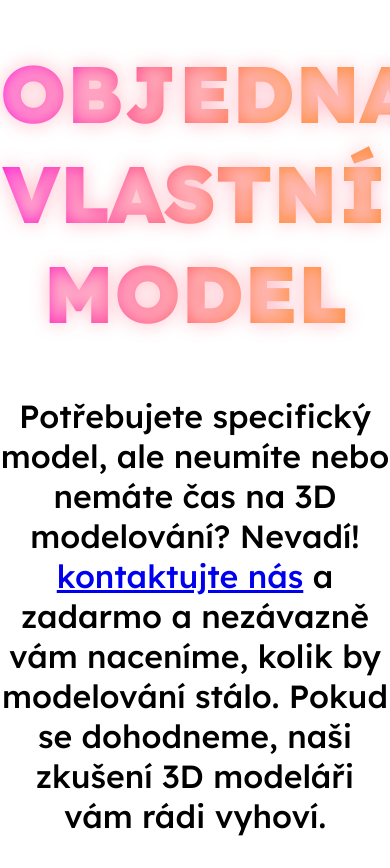
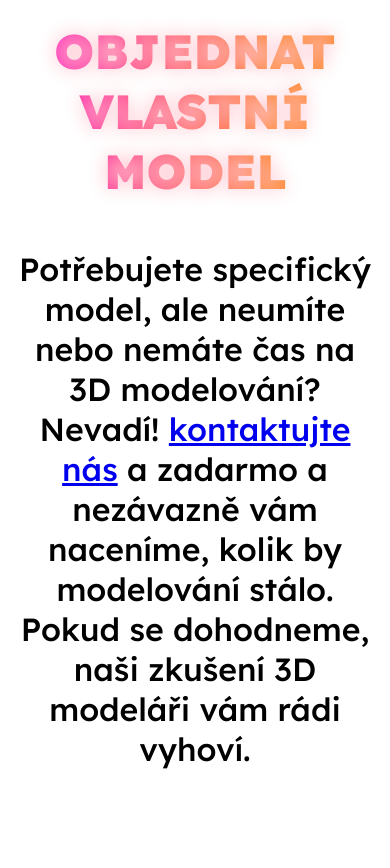
Before and after one commit to stepanzak/levny3d, a plain HTML site: page vlastni_model.html in a window 390 px wide. Shown: the part 91-959 px from the top of the page. After the commit the page ends 908 px from the top, so only its background shows below. Drawn offline with Linux system fonts and the light colour scheme.

Commit message:
vlastin_model.html is now responsive

```diff
--- a/vlastni_model.css
+++ b/vlastni_model.css
@@ -13,6 +13,19 @@
   text-shadow: 0px 0px 20px pink;
 }
 
+@media screen and (max-width: 500px) {
+  .main h1 {
+    font-size: 3rem;
+  }
+}
+
+@media screen and (max-width: 300px) {
+  .main h1 {
+    font-size: 1.5rem;
+  }
+}
+
 .main p {
 	font-size: 2rem;
+  padding: 1rem;
 }
```
